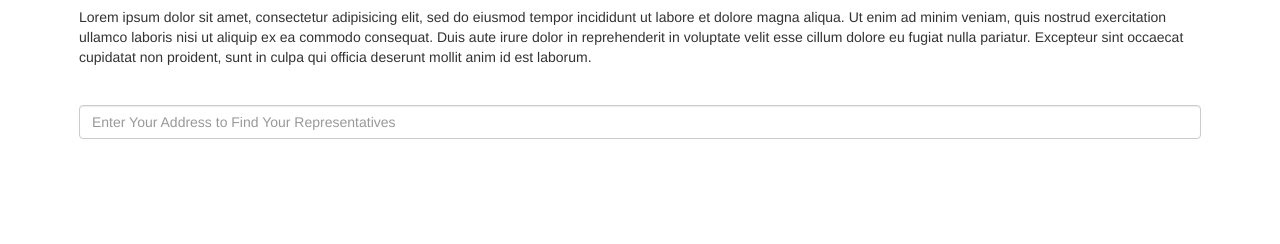
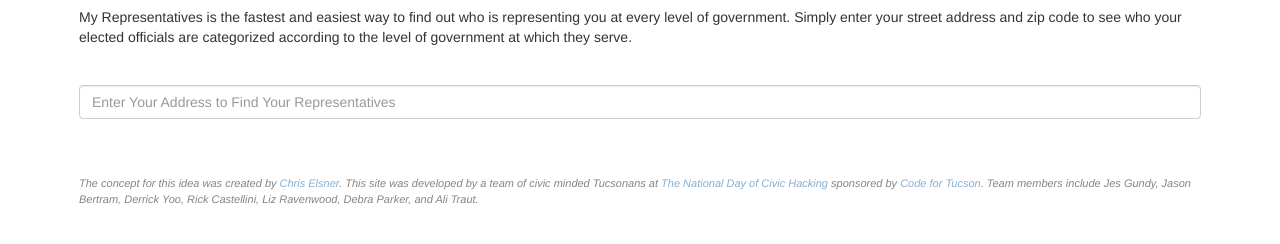
Before and after one commit to CodeForTucson/myreps, a website: page index.html in a window 1280 px wide. Shown: the part 84-328 px from the top of the page. Drawn offline with nearby package versions, Linux system fonts and the light colour scheme.

Commit message:
update copy

```diff
--- a/css/main.scss
+++ b/css/main.scss
@@ -35,8 +35,6 @@ $old-ie: false !default;
 }
 
 
-
-
 .container-fluid {
   margin: 2em 5%;
 }
@@ -71,3 +69,14 @@ img {
     max-width: 200px;
   }
 }
+
+
+.footer {
+  opacity: 0.6;
+  font-style: italic;
+  padding-top: 3em;
+
+  p {
+    font-size: 11px;
+  }
+}
--- a/index.html
+++ b/index.html
@@ -16,34 +16,27 @@
     <div class="row">
       <div class="col-md-12">
         <h2>My Representatives</h2>
-        <p>Lorem ipsum dolor sit amet, consectetur adipisicing elit, sed do eiusmod
-        tempor incididunt ut labore et dolore magna aliqua. Ut enim ad minim veniam,
-        quis nostrud exercitation ullamco laboris nisi ut aliquip ex ea commodo
-        consequat. Duis aute irure dolor in reprehenderit in voluptate velit esse
-        cillum dolore eu fugiat nulla pariatur. Excepteur sint occaecat cupidatat non
-        proident, sunt in culpa qui officia deserunt mollit anim id est laborum.</p>
+        <p>My Representatives is the fastest and easiest way to find out who is representing you at every level of government. Simply enter your street address and zip code to see who your elected officials are categorized according to the level of government at which they serve.</p>
       </div>
     </div>
 
-
-    <!-- Main Well -->
     <div class="row main">
       <div class="col-md-12 main-well">
-
-        <!-- form -->
         <form id="addressForm" class="form-group">
           <input type="text" class="form-control" id="addressInput" placeholder="Enter Your Address to Find Your Representatives">
         </form>
 
         <!-- Results -->
         <div class="results"></div>
-
       </div>
-
+    </div>
+    <div class="footer">
+      <p>The concept for this idea was created by <a href="https://www.linkedin.com/in/celnser">Chris Elsner</a>. This site was developed by a team of civic minded Tucsonans at <a href="http://hackforchange.org/">The National Day of Civic Hacking</a> sponsored by <a href="http://codefortucson.org/">Code for Tucson</a>. Team members include Jes Gundy, Jason Bertram, Derrick Yoo, Rick Castellini, Liz Ravenwood, Debra Parker, and Ali Traut.</p>
     </div>
   </div>
 
 
+  <!-- Representative Block Template -->
   <script type="text/html" id="repTemplate">
     <div class="well">
       <div class="media">
@@ -106,7 +99,6 @@
   </script>
 
 
-
   <!-- Require.js -->
   <script>REQUIRE_NOCACHE = true;</script>
   <script data-main="js/main.js" src="js/lib/require.js"></script>
```
Also changed, not shown: css/main.css.
